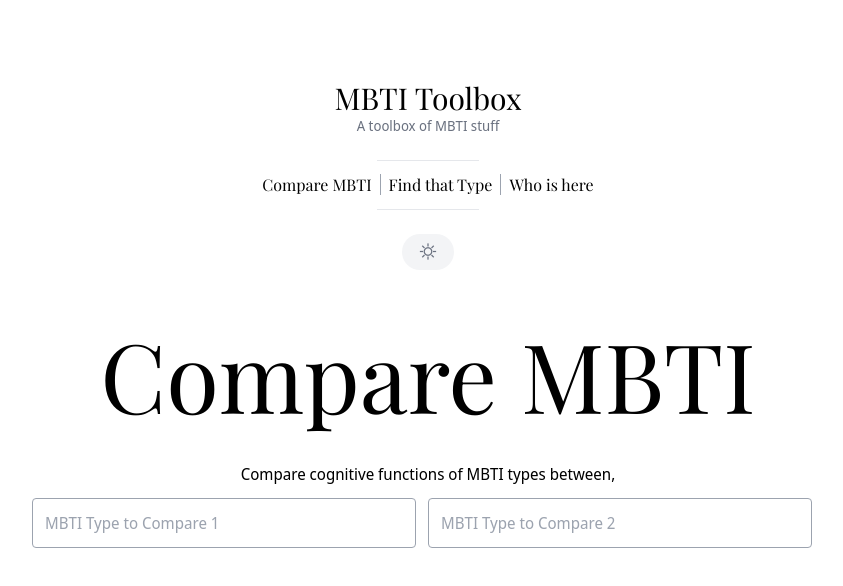
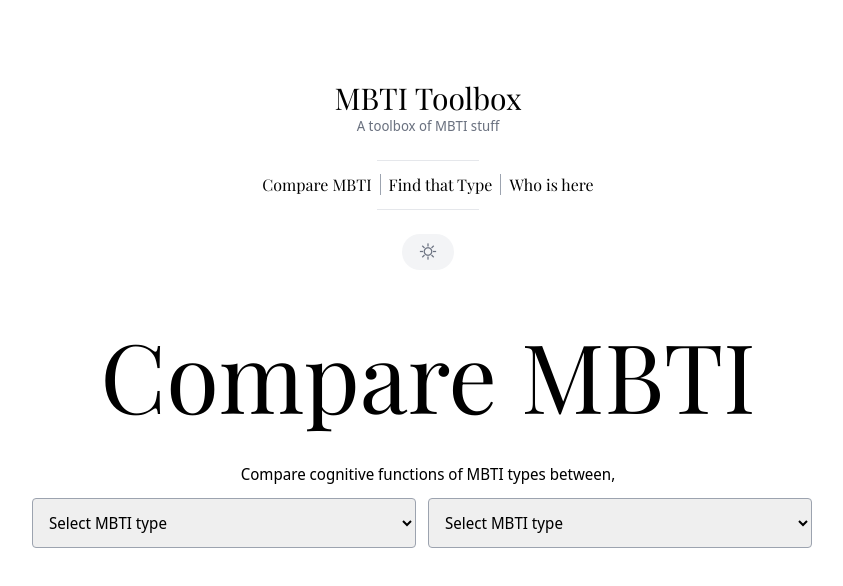
Before and after one commit to nipunadodan/mbti-app, a React (Create React App) app: page /mbti/compare in a window 1280 px wide. Shown: the top 586 px of the page, without its empty margins (212-1055 px from the left). Built offline with nearby package versions, Linux system fonts and the light colour scheme.

Commit message:
comparison is now selected through dropdown

```diff
--- a/src/components/Home.js
+++ b/src/components/Home.js
@@ -1,12 +1,14 @@
 import React from "react";
 import Header from "./Header";
+import Footer from "./common/Footer";
 
 const Home = () => {
   return (
       <>
           <Header />
-          {/*<p className={'text-center text-gray-700 dark:text-gray-200 px-6'}>Your favourite MBTI comparison tool has got more functionality, and it is a PWA now, means; you can install it as an app and can use completely offline. In addition to functional improvements, new version sports a dark mode as well.</p>*/}
+          <p className={'text-center text-gray-700 dark:text-gray-200 my-6 md:w-1/2 mx-auto'}>Your favourite MBTI comparison tool has got more functionality, and it is a PWA now, means; you can install it as an app and can use completely offline. In addition to functional improvements, new version sports a dark mode as well.</p>
           <p>{process.env.REACT_APP_VERSION}</p>
+          <Footer/>
       </>
   )
 }
--- a/src/components/common/Footer.js
+++ b/src/components/common/Footer.js
@@ -2,7 +2,7 @@ import React from "react";
 
 const Footer = () => {
     return (
-        <footer className={'mt-8 text-sm text-gray-500'}>
+        <footer className={'mt-16 text-sm text-gray-500 text-center'}>
             <p>&copy; Nipuna Dodantenna 2021</p>
             <p className={'text-xs'}>Special thanks to https://www.wellandgood.com/</p>
             <p className={'text-xs'}>v2.0.1.002</p>
--- a/src/components/comparison/Comparison.js
+++ b/src/components/comparison/Comparison.js
@@ -6,6 +6,16 @@ import Header from "../Header";
 import Modal from "../common/Modal";
 import Footer from "../common/Footer";
 
+const MbtiList = (props) => {
+    return (
+        <>
+            <option>Select MBTI type</option>
+            {Object.keys(mbti).map((key) => (
+                <option key={key} value={key}>{key}</option>
+            ))}
+        </>
+    )
+}
 const Comparison = () => {
     const [modalIsOpen, setModalIsOpen] = useState(false);
     const [modal, setModal] = useState({
@@ -41,10 +51,22 @@ const Comparison = () => {
                 <h1 className={'text-5xl md:text-8xl mb-4 inline-block'}>Compare MBTI</h1>
                 <div className={'mt-6'}>
                     <p className={''}>Compare cognitive functions of MBTI types between,</p>
-                    <input className={'dark:bg-gray-800 md:w-1/3 mt-3 border border-gray-400 focus:border-blue-500 outline-0 rounded p-3 mr-3'}
-                          key={'mbti_1'} placeholder={'MBTI Type to Compare 1'} name={'mbti1'} list={'types'} onChange={updateInputs}/>
-                    <input className={'dark:bg-gray-800 md:w-1/3 mt-3 border border-gray-400 focus:border-blue-500 outline-0 rounded p-3 mr-3'}
-                           key={'mbti_2'} placeholder={'MBTI Type to Compare 2'} name={'mbti2'} list={'types'} onChange={updateInputs}/>
+                    <select
+                        className={'dark:bg-gray-800 md:w-1/3 mt-3 border border-gray-400 focus:border-blue-500 outline-0 rounded p-3 mr-3'}
+                        key={'mbti_1'}
+                        placeholder={'MBTI Type to Compare 1'}
+                        name={'mbti1'}
+                        onChange={updateInputs}>
+                            <MbtiList />
+                    </select>
+                    <select
+                        className={'dark:bg-gray-800 md:w-1/3 mt-3 border border-gray-400 focus:border-blue-500 outline-0 rounded p-3 mr-3'}
+                        key={'mbti_2'}
+                        placeholder={'MBTI Type to Compare 2'}
+                        name={'mbti2'}
+                        onChange={updateInputs}>
+                            <MbtiList />
+                    </select>
                 </div>
                 <datalist id={'types'}>
                     {
```
